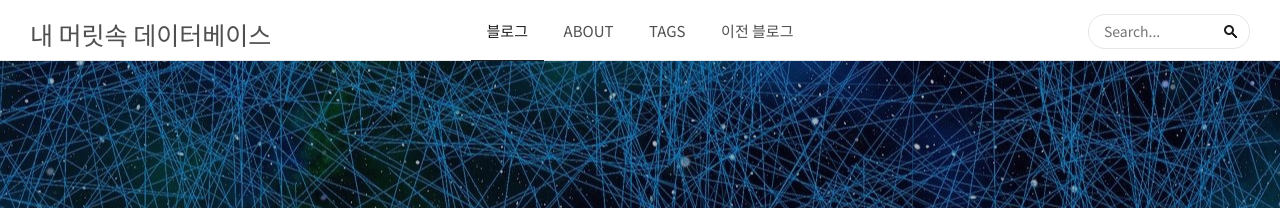
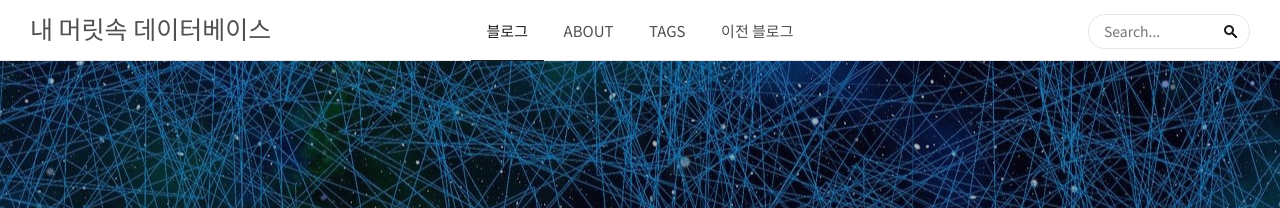
Before and after one commit to namioto/namioto.github.io, a Jekyll site: the page built from index.html, in a window 1280 px wide. Shown: the top 208 px of the page. Built offline with Jekyll 4.4.1, drawn with Linux system fonts in a browser that asks for light colours; the list of posts is cut into pages by our own code.

Commit message:
본고딕체에 맞춰 타이틀 위치 수정

```diff
--- a/assets/css/screen.css
+++ b/assets/css/screen.css
@@ -203,7 +203,7 @@ for small screen(<1000px):
     width: 250px;
     height: 60px;
     margin: 0 0;
-    padding: 16px 0;
+    padding: 10px 0;
     background-size: 123px 21px;
     font-size: 25px;
     font-weight: 500;
```
